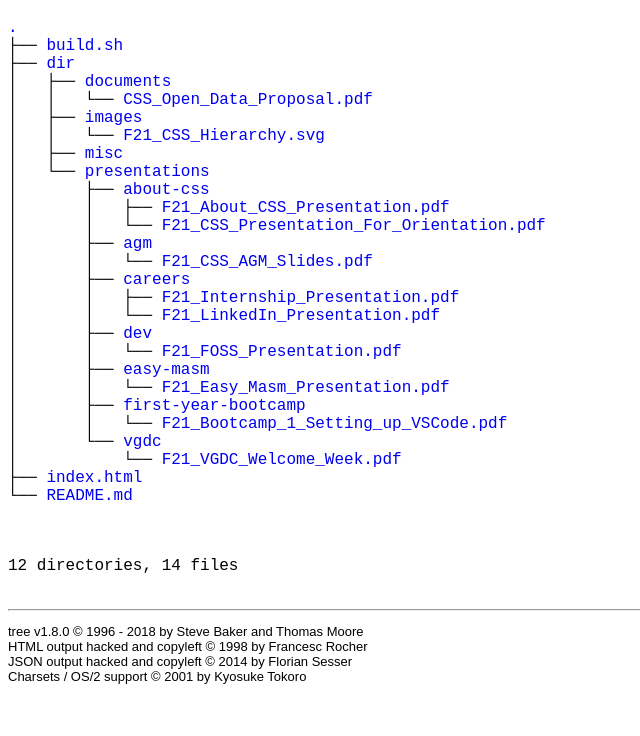
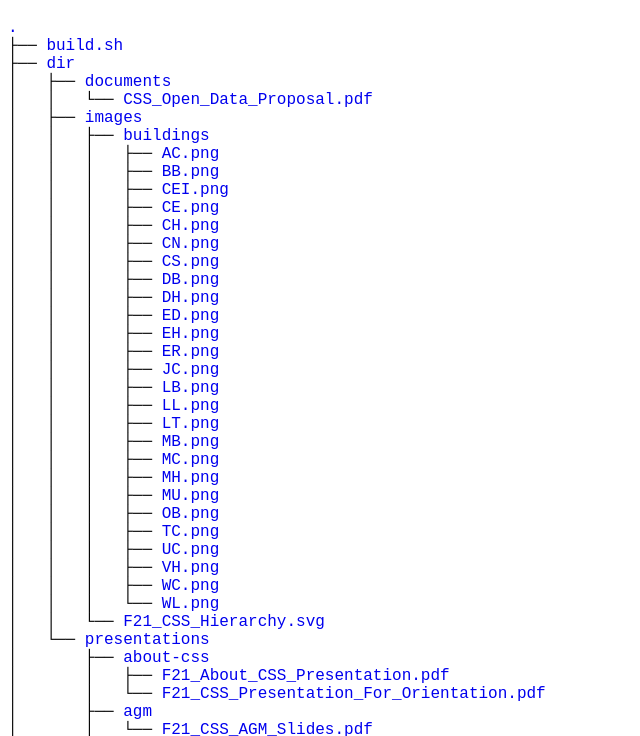
Before and after one commit to uwindsorcss/files, a plain HTML site: page index.html in a window 1280 px wide. Shown: the part 61-797 px from the top of the page, without its empty margins (0-640 px from the left). Drawn offline with Linux system fonts and the light colour scheme.

Commit message:
Update index.html

```diff
--- a/index.html
+++ b/index.html
@@ -34,8 +34,34 @@
 	│   ├── <a href="./dir/documents/">documents</a><br>
 	│   │   └── <a href="./dir/documents/CSS_Open_Data_Proposal.pdf">CSS_Open_Data_Proposal.pdf</a><br>
 	│   ├── <a href="./dir/images/">images</a><br>
+	│   │   ├── <a href="./dir/images/buildings/">buildings</a><br>
+	│   │   │   ├── <a href="./dir/images/buildings/AC.png">AC.png</a><br>
+	│   │   │   ├── <a href="./dir/images/buildings/BB.png">BB.png</a><br>
+	│   │   │   ├── <a href="./dir/images/buildings/CEI.png">CEI.png</a><br>
+	│   │   │   ├── <a href="./dir/images/buildings/CE.png">CE.png</a><br>
+	│   │   │   ├── <a href="./dir/images/buildings/CH.png">CH.png</a><br>
+	│   │   │   ├── <a href="./dir/images/buildings/CN.png">CN.png</a><br>
+	│   │   │   ├── <a href="./dir/images/buildings/CS.png">CS.png</a><br>
+	│   │   │   ├── <a href="./dir/images/buildings/DB.png">DB.png</a><br>
+	│   │   │   ├── <a href="./dir/images/buildings/DH.png">DH.png</a><br>
+	│   │   │   ├── <a href="./dir/images/buildings/ED.png">ED.png</a><br>
+	│   │   │   ├── <a href="./dir/images/buildings/EH.png">EH.png</a><br>
+	│   │   │   ├── <a href="./dir/images/buildings/ER.png">ER.png</a><br>
+	│   │   │   ├── <a href="./dir/images/buildings/JC.png">JC.png</a><br>
+	│   │   │   ├── <a href="./dir/images/buildings/LB.png">LB.png</a><br>
+	│   │   │   ├── <a href="./dir/images/buildings/LL.png">LL.png</a><br>
+	│   │   │   ├── <a href="./dir/images/buildings/LT.png">LT.png</a><br>
+	│   │   │   ├── <a href="./dir/images/buildings/MB.png">MB.png</a><br>
+	│   │   │   ├── <a href="./dir/images/buildings/MC.png">MC.png</a><br>
+	│   │   │   ├── <a href="./dir/images/buildings/MH.png">MH.png</a><br>
+	│   │   │   ├── <a href="./dir/images/buildings/MU.png">MU.png</a><br>
+	│   │   │   ├── <a href="./dir/images/buildings/OB.png">OB.png</a><br>
+	│   │   │   ├── <a href="./dir/images/buildings/TC.png">TC.png</a><br>
+	│   │   │   ├── <a href="./dir/images/buildings/UC.png">UC.png</a><br>
+	│   │   │   ├── <a href="./dir/images/buildings/VH.png">VH.png</a><br>
+	│   │   │   ├── <a href="./dir/images/buildings/WC.png">WC.png</a><br>
+	│   │   │   └── <a href="./dir/images/buildings/WL.png">WL.png</a><br>
 	│   │   └── <a href="./dir/images/F21_CSS_Hierarchy.svg">F21_CSS_Hierarchy.svg</a><br>
-	│   ├── <a href="./dir/misc/">misc</a><br>
 	│   └── <a href="./dir/presentations/">presentations</a><br>
 	│   &nbsp;&nbsp;&nbsp; ├── <a href="./dir/presentations/about-css/">about-css</a><br>
 	│   &nbsp;&nbsp;&nbsp; │   ├── <a href="./dir/presentations/about-css/F21_About_CSS_Presentation.pdf">F21_About_CSS_Presentation.pdf</a><br>
@@ -59,7 +85,7 @@
 	</p>
 	<p>
 
-12 directories, 14 files
+12 directories, 40 files
 	<br><br>
 	</p>
 	<hr>
```
